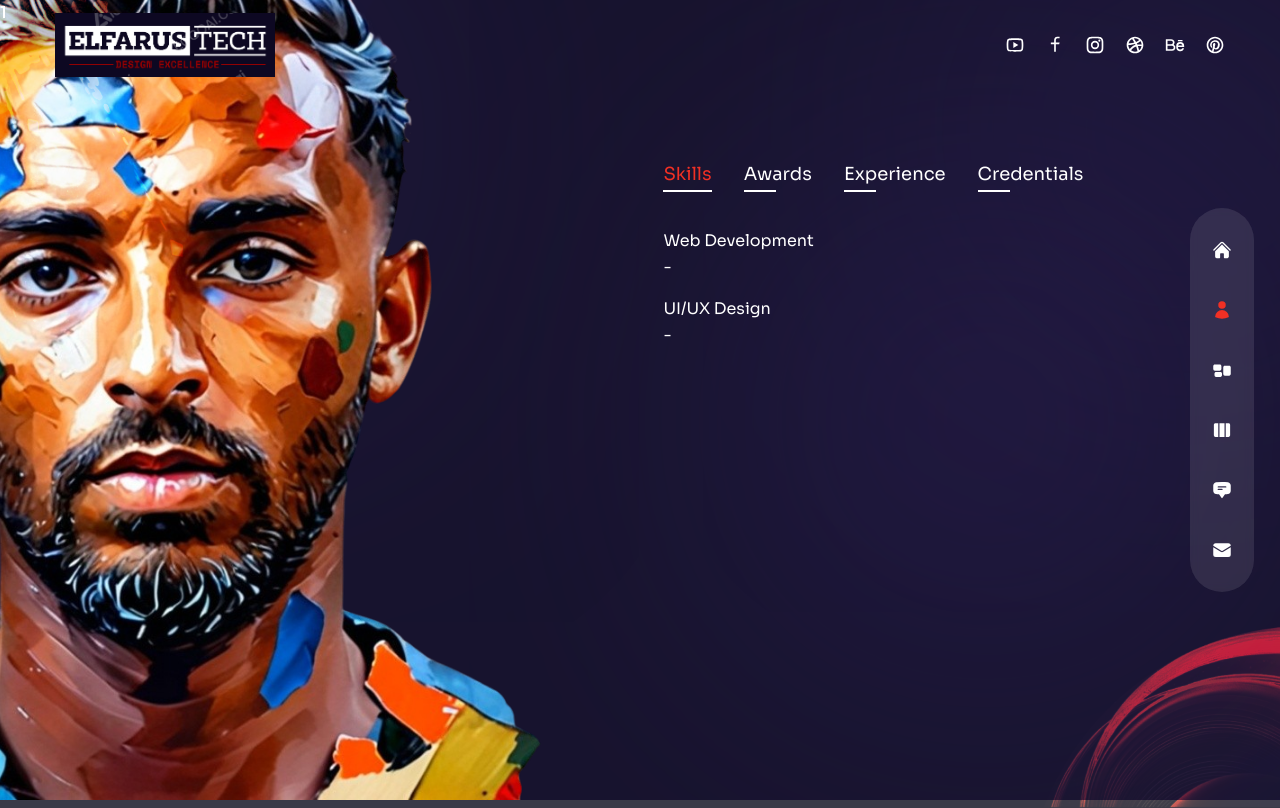
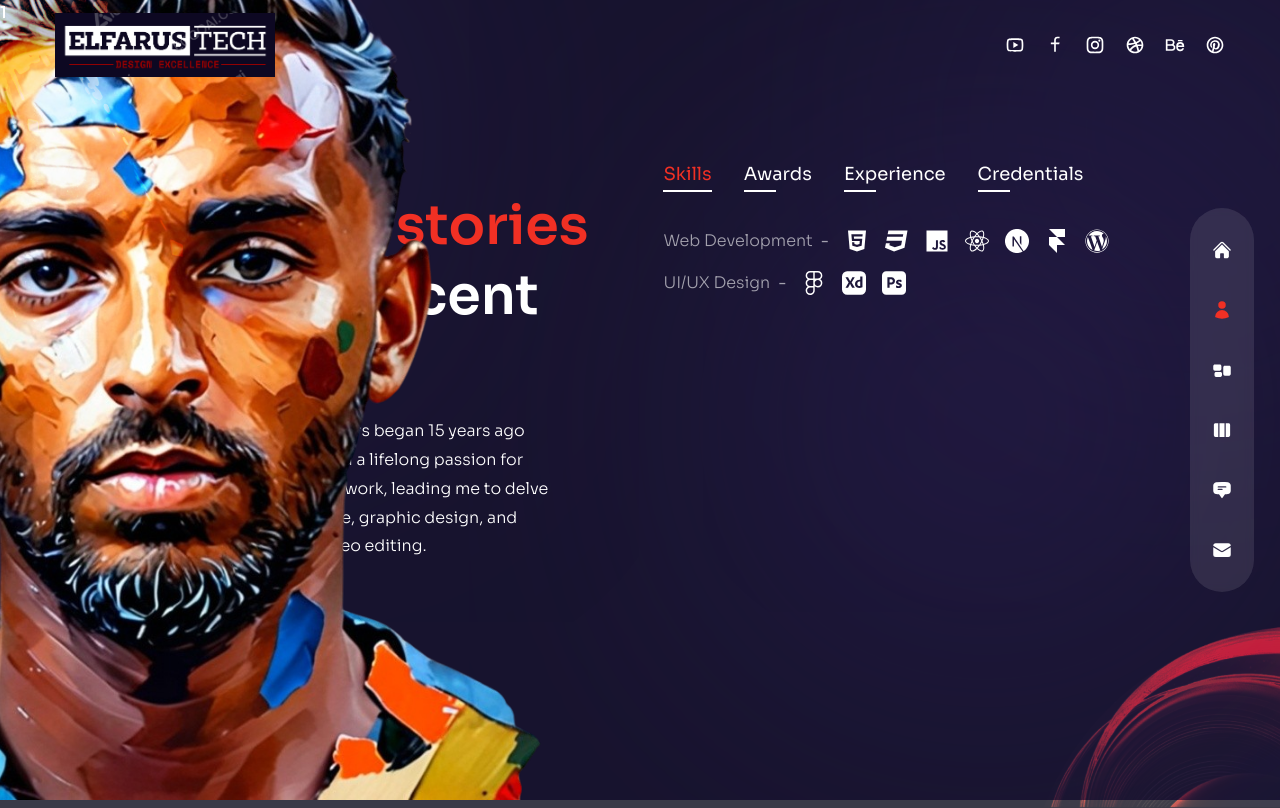
Before and after one commit to Besufekad-HAZ/Elfarus-Portfolio, a Next.js app: page /about in a window 1280 px wide. Shown: the top 808 px of the page. Built offline with nearby package versions, Linux system fonts and the light colour scheme.

Commit message:
work on the details of the about page

```diff
--- a/pages/about/index.js
+++ b/pages/about/index.js
@@ -24,6 +24,9 @@ import Circles from "../../components/Circles";
 // framer motion
 import { motion } from "framer-motion";
 import { fadeIn } from "../../variants";
+
+//counter
+import Counter from "react-countup";
 
 //  data
 const aboutData = [
@@ -113,8 +116,25 @@ const About = () => {
       >
         <Avatar />
       </motion.div>
-      <div className="container mx-auto h-full flex flex-col items-center xl:flex-row gap-x-6">
-        <div className="flex-1 flex flex-col justify-center">text</div>
+      <div
+        className="container mx-auto h-full flex flex-col items-center xl:flex-row
+        gap-x-6"
+      >
+        {/* text */}
+        <div className="flex-1 flex flex-col pt-10 xl:pt-0 justify-center">
+          <h2 className="h2">
+            Captivating <span className="text-accent">stories</span> birth
+            magnificent designs.
+          </h2>
+          <p className="max-w-[500px] mx-auto xl:mx-0 mb-6 xl:mb-12 px-2 xl:px-0 text-white">
+            My journey into the world of computers began 15 years ago with
+            gaming. This initial spark ignited a lifelong passion for
+            understanding how these machines work, leading me to delve into
+            computer support, maintenance, graphic design, and eventually, the
+            dynamic world of video editing.
+          </p>
+        </div>
+        {/* info */}
         <div className="flex flex-col w-full xl:max-w-[48%] h-[480px]">
           <div className="flex gap-x-4 xl:gap-x-8 mx-auto xl:mx-0 mb-4">
             {aboutData.map((item, itemIndex) => {
@@ -139,11 +159,21 @@ const About = () => {
           >
             {aboutData[index].info.map((item, itemIndex) => {
               return (
-                <div key={itemIndex}>
+                <div
+                  key={itemIndex}
+                  className="flex-1 flex flex-col md:flex-row max-w-max
+                gap-x-2 items-center text-white/60"
+                >
                   {/* title */}
-                  <div>{item.title}</div>
+                  <div className="font-light mb-2 md:mb-0">{item.title}</div>
                   <div className="hidden md:flex">-</div>
                   <div>{item.stage}</div>
+                  <div className="flex gap-x-4">
+                    {/* icons */}
+                    {item.icons?.map((icon, itemIndex) => {
+                      return <div className="text-2xl text-white">{icon}</div>;
+                    })}
+                  </div>
                 </div>
               );
             })}
```
